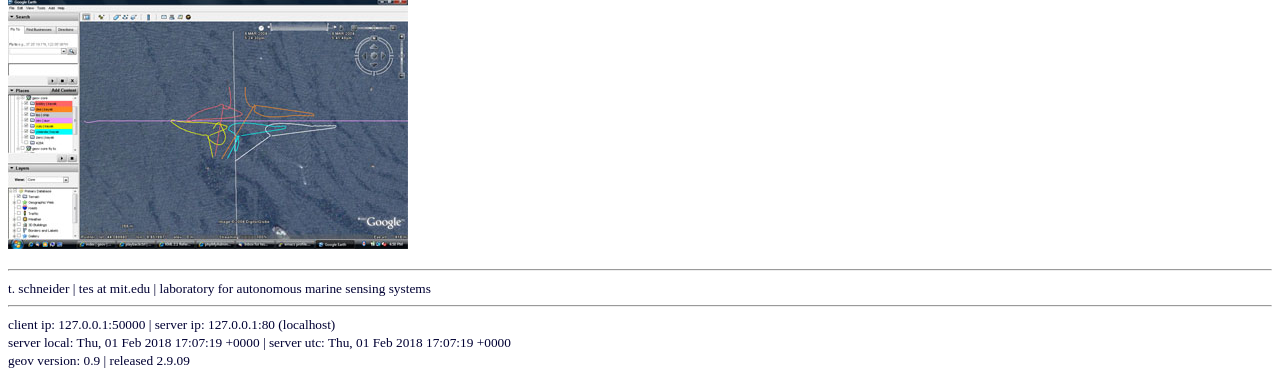
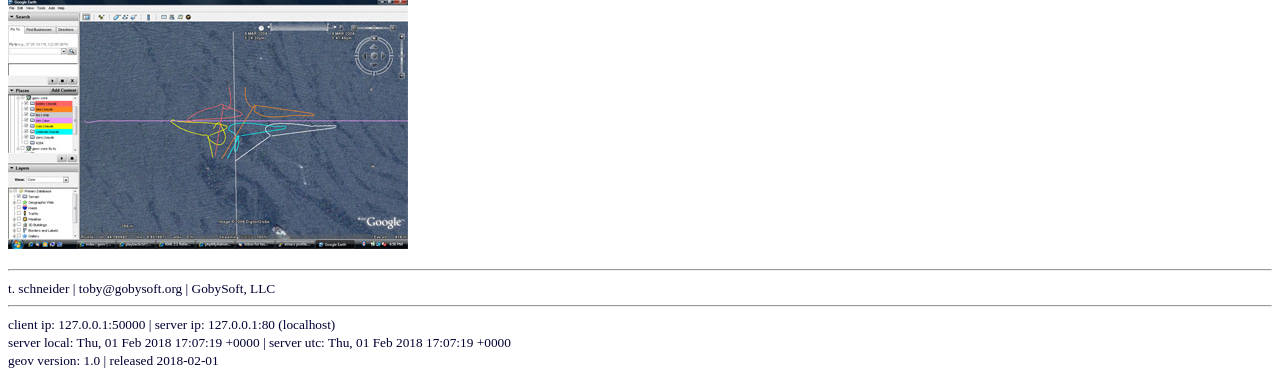
Before and after one commit to GobySoft/geov, a PHP site: page /index.php in a window 1280 px wide. Shown: the part 1241-1626 px from the top of the page. Run offline with PHP 8.4, Linux system fonts and the light colour scheme; data that the repository does not hold is empty.

Commit message:
Increment release

```diff
--- a/includes/geov_footer.php
+++ b/includes/geov_footer.php
@@ -1,7 +1,7 @@
 <?php
 
 $html->push("div");
-$html->small("t. schneider | tes at mit.edu | laboratory for autonomous marine sensing systems");
+$html->small("t. schneider | toby@gobysoft.org | GobySoft, LLC");
 $html->pop();
 
 $html->hr();
@@ -11,7 +11,7 @@ $html->small("client ip: $_SERVER[REMOTE_ADDR]:$_SERVER[REMOTE_PORT] | server ip
 $html->pop();
 
 $html->push("div");
-$html->small("geov version: 0.9 | released 2.9.09");
+$html->small("geov version: 1.0 | released 2018-02-01");
 $html->pop();
 
 ?>
--- a/release_notes.txt
+++ b/release_notes.txt
@@ -1,4 +1,9 @@
 release notes for geov:
+
+v1.0: 2.1.18:
+
+- Updated for PHP7.0
+
 
 pre v1.0
 features:
```
